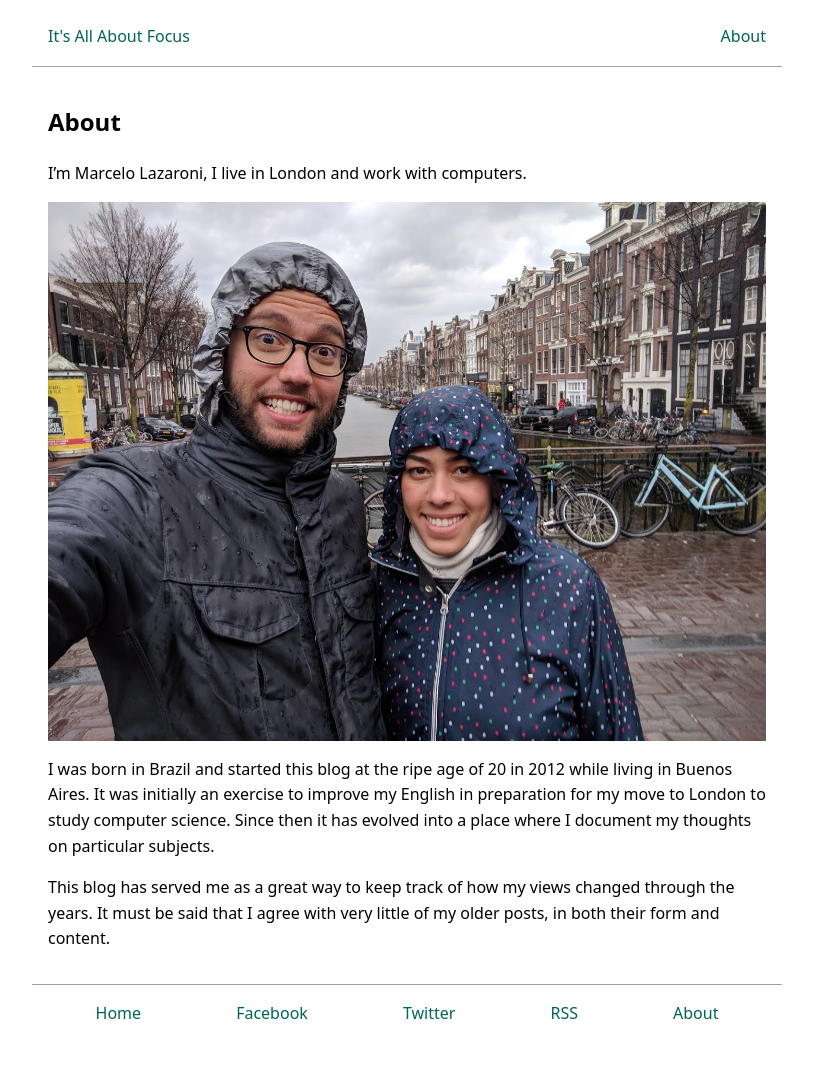
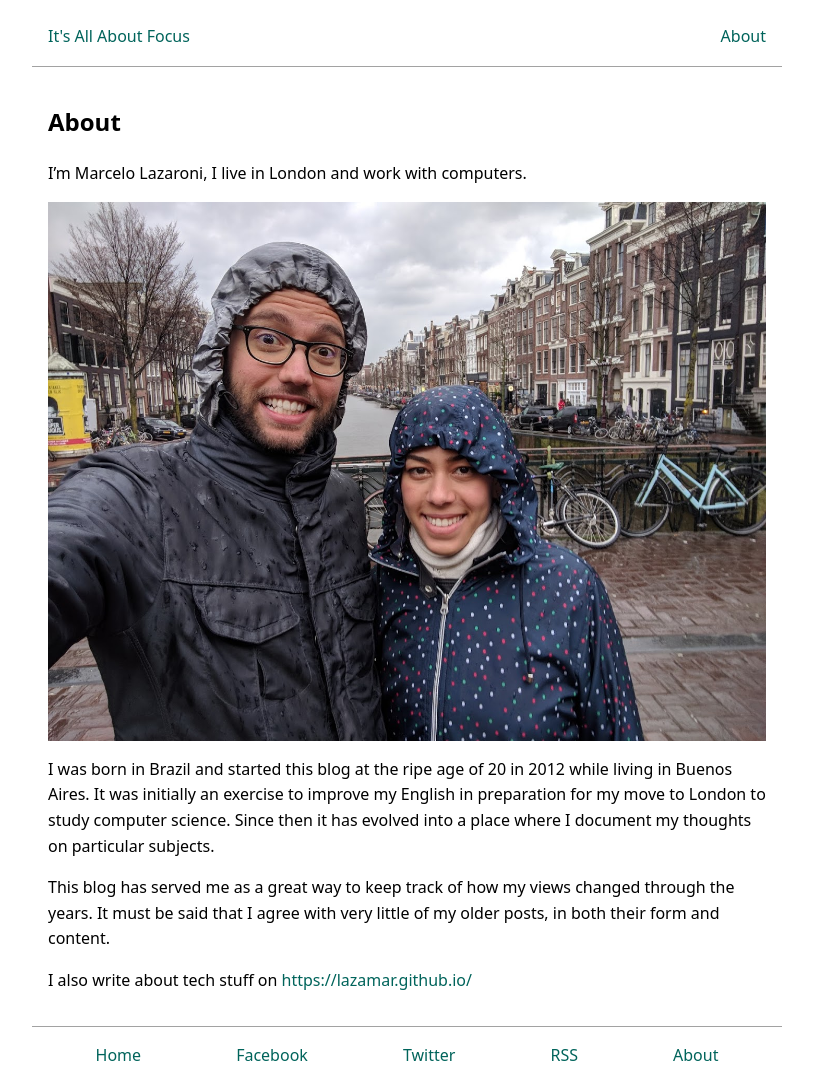
Before and after one commit to lazamar/itsallaboutfocus.com, a Jekyll site: the page built from pages/about.md, in a window 1280 px wide. Shown: the whole page, without its empty margins (233-1046 px from the left). Built offline with Jekyll 4.4.1, drawn with Linux system fonts in a browser that asks for light colours; before the commit the page ends 1051 px from its top, so only the background shows below that.

Commit message:
Add link to tech blog in About page

```diff
--- a/pages/about.md
+++ b/pages/about.md
@@ -12,3 +12,5 @@ I was born in Brazil and started this blog at the ripe age of 20 in 2012 while l
 
 This blog has served me as a great way to keep track of how my views changed through the years.
 It must be said that I agree with very little of my older posts, in both their form and content.
+
+I also write about tech stuff on [https://lazamar.github.io/](https://lazamar.github.io/)
```
